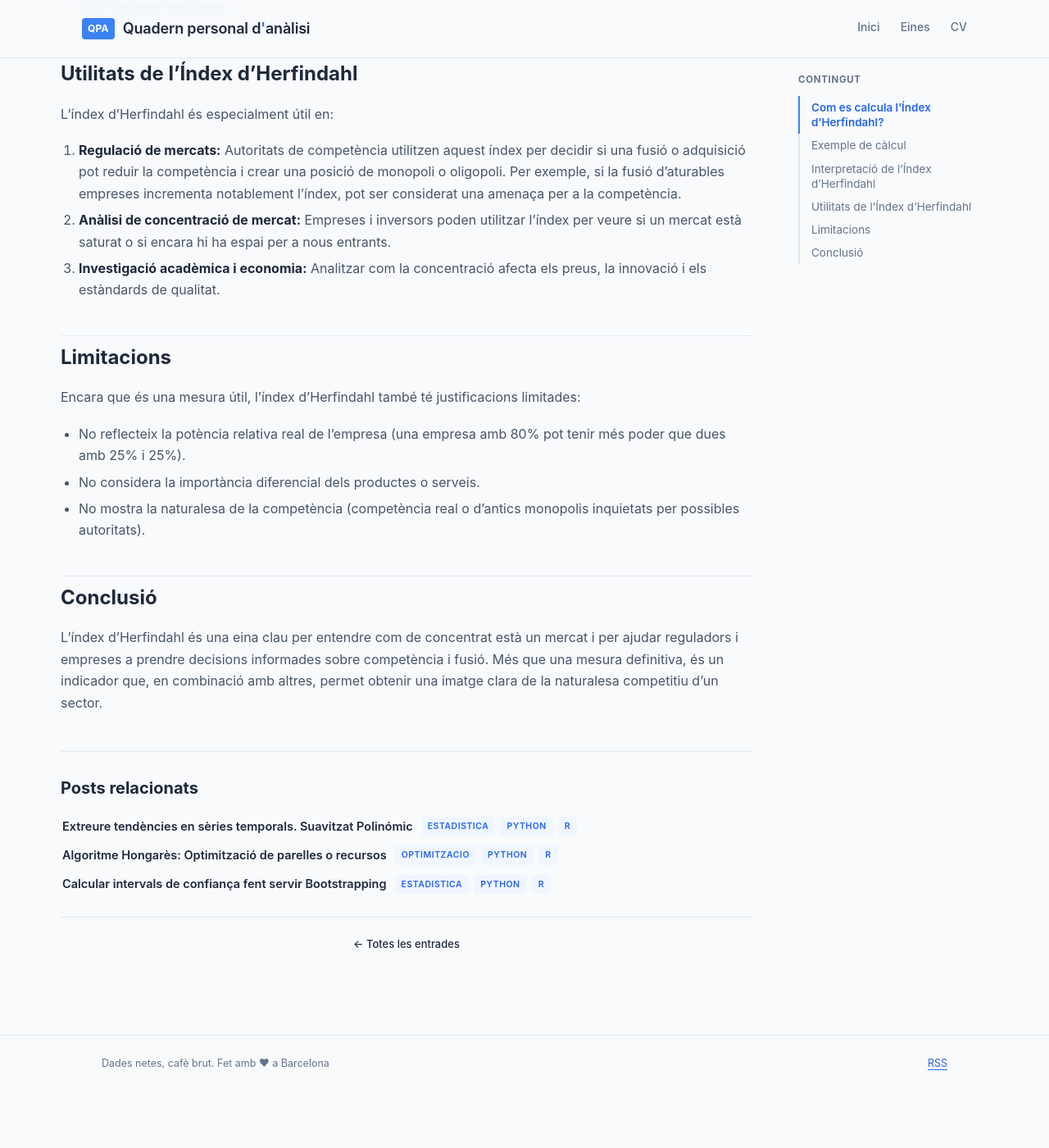
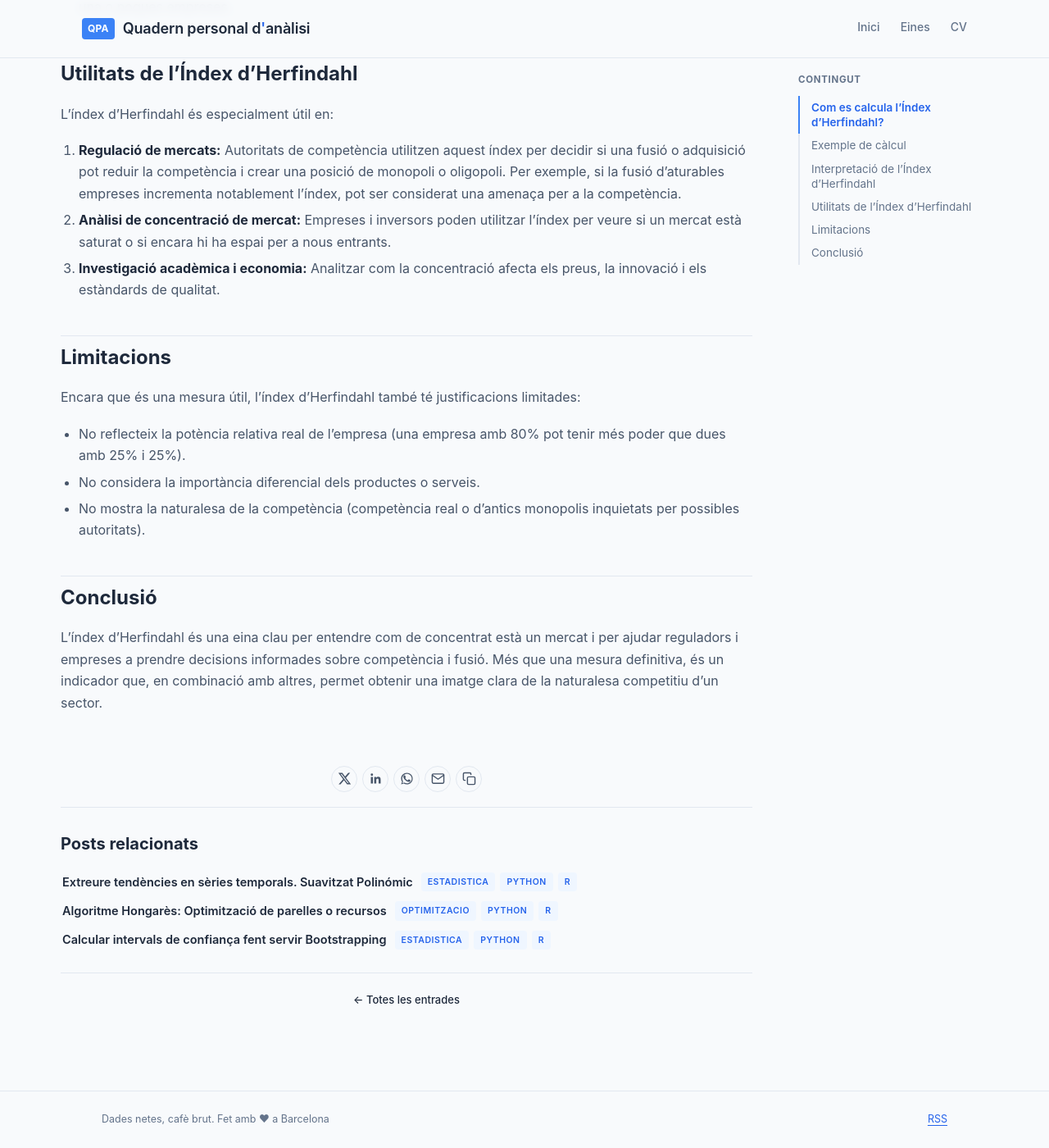
Before and after one commit to alberthr/alberthr.github.io, a Jekyll site: the page built from _posts/2010-06-01-herfindahl-concentracio.md, in a window 1280 px wide and 1400 px high, scrolled down 1885 px. Shown: the whole window at 82% size. Built offline with Jekyll 4.4.1, drawn with Linux system fonts in a browser that asks for light colours; comment, search, counter and statistics services are not loaded; before the commit the page ends 3217 px from its top, so only the background shows below that.

Commit message:
links a rrss

```diff
--- a/_layouts/post.html
+++ b/_layouts/post.html
@@ -21,6 +21,26 @@ layout: default
     <div class="post-main">
       <div class="post-content" id="post-content">
         {{ content }}
+      </div>
+
+      <div class="share-section" aria-label="Compartir article">
+        <div class="share-links">
+          <a class="share-link" href="https://twitter.com/intent/tweet?url={{ page.url | absolute_url | url_encode }}&text={{ page.title | url_encode }}" target="_blank" rel="noopener" aria-label="Comparteix a X">
+            <svg viewBox="0 0 24 24" width="17" height="17" fill="currentColor" aria-hidden="true"><path d="M18.244 2.25h3.308l-7.227 8.26 8.502 11.24H16.17l-5.214-6.817L4.99 21.75H1.68l7.73-8.835L1.254 2.25H8.08l4.713 6.231zm-1.161 17.52h1.833L7.084 4.126H5.117z"/></svg>
+          </a>
+          <a class="share-link" href="https://www.linkedin.com/sharing/share-offsite/?url={{ page.url | absolute_url | url_encode }}" target="_blank" rel="noopener" aria-label="Comparteix a LinkedIn">
+            <svg viewBox="0 0 24 24" width="17" height="17" fill="currentColor" aria-hidden="true"><path d="M20.447 20.452h-3.554v-5.569c0-1.328-.027-3.037-1.852-3.037-1.853 0-2.136 1.446-2.136 2.94v5.666H9.351V9h3.414v1.561h.049c.476-.9 1.637-1.85 3.37-1.85 3.601 0 4.267 2.37 4.267 5.455v6.286zM5.337 7.433a2.062 2.062 0 1 1 0-4.124 2.062 2.062 0 0 1 0 4.124zM7.114 20.452H3.558V9h3.556z"/></svg>
+          </a>
+          <a class="share-link" href="https://wa.me/?text={{ page.title | url_encode }}%20{{ page.url | absolute_url | url_encode }}" target="_blank" rel="noopener" aria-label="Comparteix a WhatsApp">
+            <svg viewBox="0 0 24 24" width="17" height="17" fill="currentColor" aria-hidden="true"><path d="M17.472 14.382c-.297-.149-1.758-.867-2.03-.967-.273-.099-.471-.148-.67.15-.197.297-.767.966-.94 1.164-.173.199-.347.223-.644.075-.297-.15-1.255-.463-2.39-1.475-.883-.788-1.48-1.761-1.653-2.059-.173-.297-.018-.458.13-.606.134-.133.298-.347.446-.52.149-.174.198-.298.298-.497.099-.198.05-.371-.025-.52-.075-.149-.669-1.612-.916-2.207-.242-.579-.487-.5-.669-.51-.173-.008-.371-.01-.57-.01-.198 0-.52.074-.792.372-.272.297-1.04 1.016-1.04 2.479 0 1.462 1.065 2.875 1.213 3.074.149.198 2.096 3.2 5.077 4.487.709.306 1.262.489 1.694.625.712.227 1.36.195 1.871.118.571-.085 1.758-.719 2.006-1.413.248-.694.248-1.289.173-1.413-.074-.124-.272-.198-.57-.347z"/><path d="M12.004 2C6.478 2 2 6.478 2 12.004c0 1.98.582 3.87 1.688 5.5L2 22l4.61-1.657a9.968 9.968 0 0 0 5.394 1.556h.004c5.526 0 10.004-4.478 10.004-10.004C22.012 6.478 17.53 2 12.004 2zm0 18.166h-.003a8.16 8.16 0 0 1-4.157-1.14l-.298-.177-3.09 1.11.98-3.213-.194-.31a8.14 8.14 0 0 1-1.245-4.428c0-4.5 3.657-8.161 8.161-8.161 4.502 0 8.16 3.657 8.16 8.161 0 4.502-3.658 8.158-8.314 8.158z"/></svg>
+          </a>
+          <a class="share-link" href="mailto:?subject={{ page.title | url_encode }}&body={{ page.url | absolute_url | url_encode }}" aria-label="Comparteix per email">
+            <svg viewBox="0 0 24 24" width="17" height="17" fill="none" stroke="currentColor" stroke-width="2" stroke-linecap="round" stroke-linejoin="round" aria-hidden="true"><rect x="2" y="4" width="20" height="16" rx="2"/><path d="m22 6-10 7L2 6"/></svg>
+          </a>
+          <button type="button" class="share-link share-copy" data-url="{{ page.url | absolute_url }}" aria-label="Copiar enllaç">
+            <svg viewBox="0 0 24 24" width="17" height="17" fill="none" stroke="currentColor" stroke-width="2" stroke-linecap="round" stroke-linejoin="round" aria-hidden="true"><rect x="9" y="9" width="13" height="13" rx="2"/><path d="M5 15H4a2 2 0 0 1-2-2V4a2 2 0 0 1 2-2h9a2 2 0 0 1 2 2v1"/></svg>
+          </button>
+        </div>
       </div>
 
       {% assign related = "" | split: "" %}
--- a/assets/css/main.css
+++ b/assets/css/main.css
@@ -684,6 +684,41 @@ mjx-container {
   transition: color var(--transition-fast);
 }
 
+.share-section {
+  display: flex;
+  justify-content: center;
+  margin-top: 8px;
+}
+.share-links {
+  display: flex;
+  align-items: center;
+  gap: 6px;
+  padding-bottom: 6px;
+  padding-top: 22px;
+}
+.share-link {
+  display: inline-flex;
+  align-items: center;
+  justify-content: center;
+  width: 32px;
+  height: 32px;
+  border-radius: 999px;
+  color: var(--ink-soft);
+  background: transparent;
+  border: var(--border);
+  cursor: pointer;
+  transition: color var(--transition-fast), border-color var(--transition-fast), transform var(--transition-fast);
+}
+.share-link:hover {
+  color: var(--accent-hover);
+  border-color: var(--accent);
+  transform: translateY(-1px);
+}
+.share-link.copied {
+  color: #16a34a;
+  border-color: #16a34a;
+}
+
 .post-footer {
   padding: 22px 0;
   border-top: var(--border);
--- a/assets/js/main.js
+++ b/assets/js/main.js
@@ -169,3 +169,16 @@
 
   if (headings.length) setActive(headings[0].id);
 })();
+
+// Compartir: copiar enllaç al porta-retalls
+(function () {
+  var btn = document.querySelector('.share-copy');
+  if (!btn) return;
+  btn.addEventListener('click', function () {
+    var url = btn.getAttribute('data-url');
+    navigator.clipboard.writeText(url).then(function () {
+      btn.classList.add('copied');
+      setTimeout(function () { btn.classList.remove('copied'); }, 1500);
+    });
+  });
+})();
```
